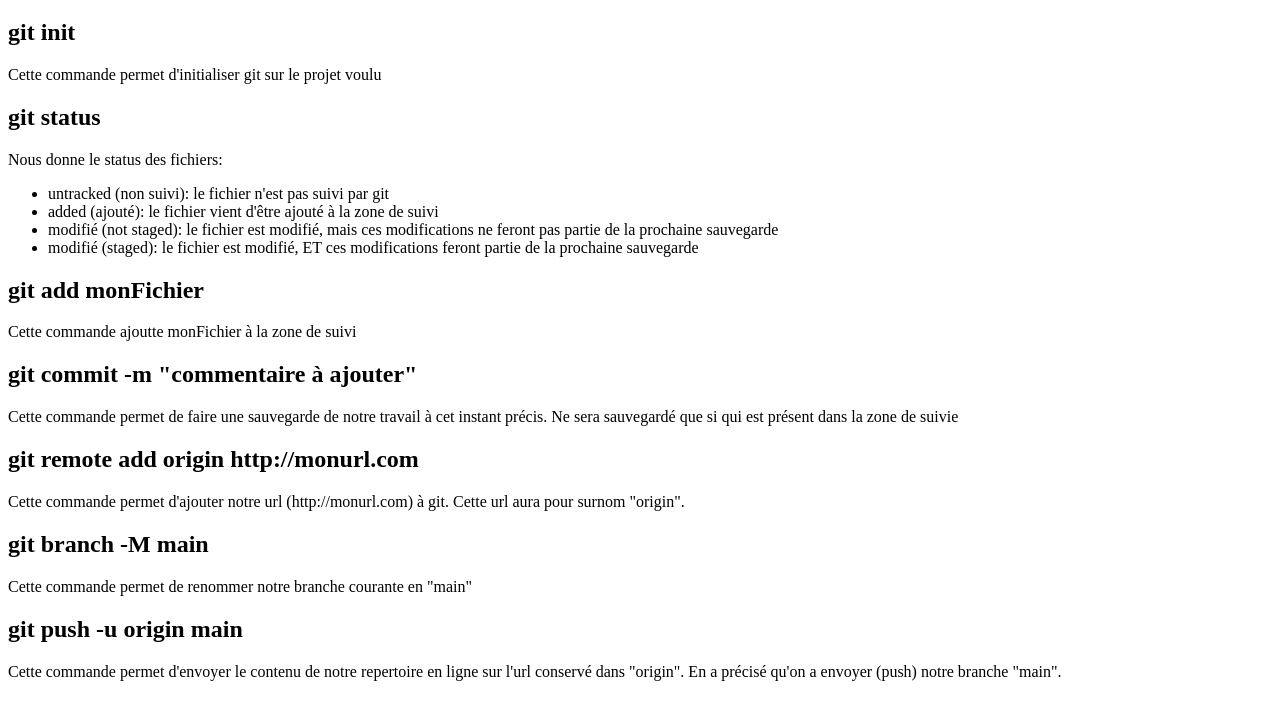
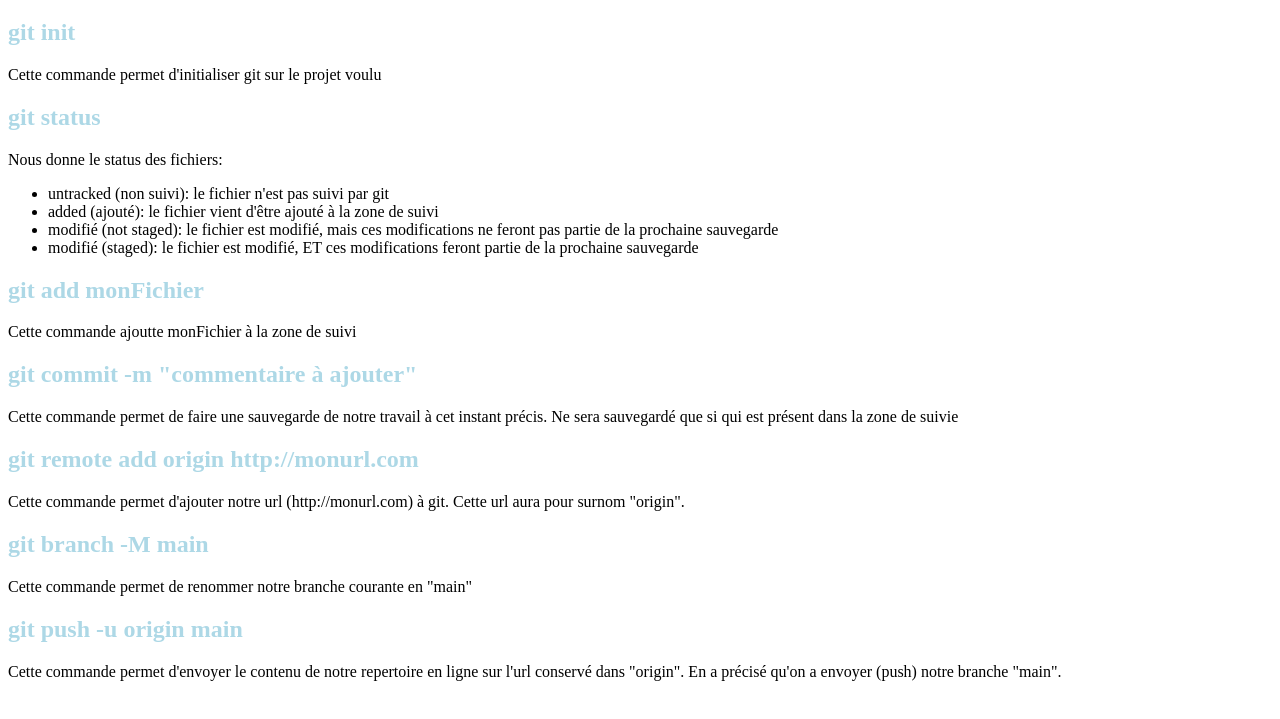
Before and after one commit to Nickwaster/my-project, a plain HTML site: page index.html in a window 1280 px wide. Shown: the part 61-780 px from the top of the page. Drawn offline with Linux system fonts and the light colour scheme.

```diff
--- a/styles.css
+++ b/styles.css
@@ -1,3 +1,11 @@
 h1 {
 	color: rgb(230, 57, 20);
 }
+
+h2 {
+	color: lightblue;
+}
+
+/* git add . */
+/* git commit -m "commentaire" */
+/* git push */
```
